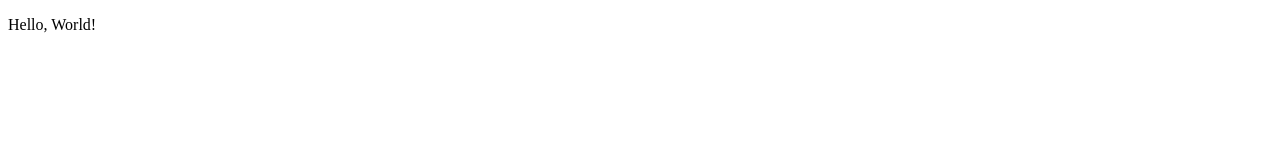
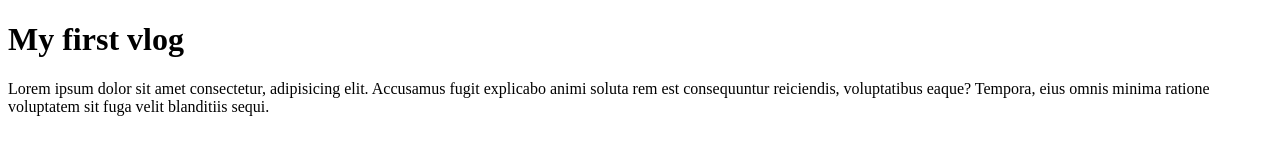
Before and after one commit to TamimKhan-dev/my-second-github-repo, a plain HTML site: page index.html in a window 1280 px wide. Drawn offline with Linux system fonts and the light colour scheme.

Commit message:
my first vlog push

```diff
--- a/index.html
+++ b/index.html
@@ -6,6 +6,7 @@
     <title>My Second Github Repo</title>
 </head>
 <body>
-    <p>Hello, World!</p>
+    <h1>My first vlog</h1>
+    <p>Lorem ipsum dolor sit amet consectetur, adipisicing elit. Accusamus fugit explicabo animi soluta rem est consequuntur reiciendis, voluptatibus eaque? Tempora, eius omnis minima ratione voluptatem sit fuga velit blanditiis sequi.</p>
 </body>
 </html>
```
